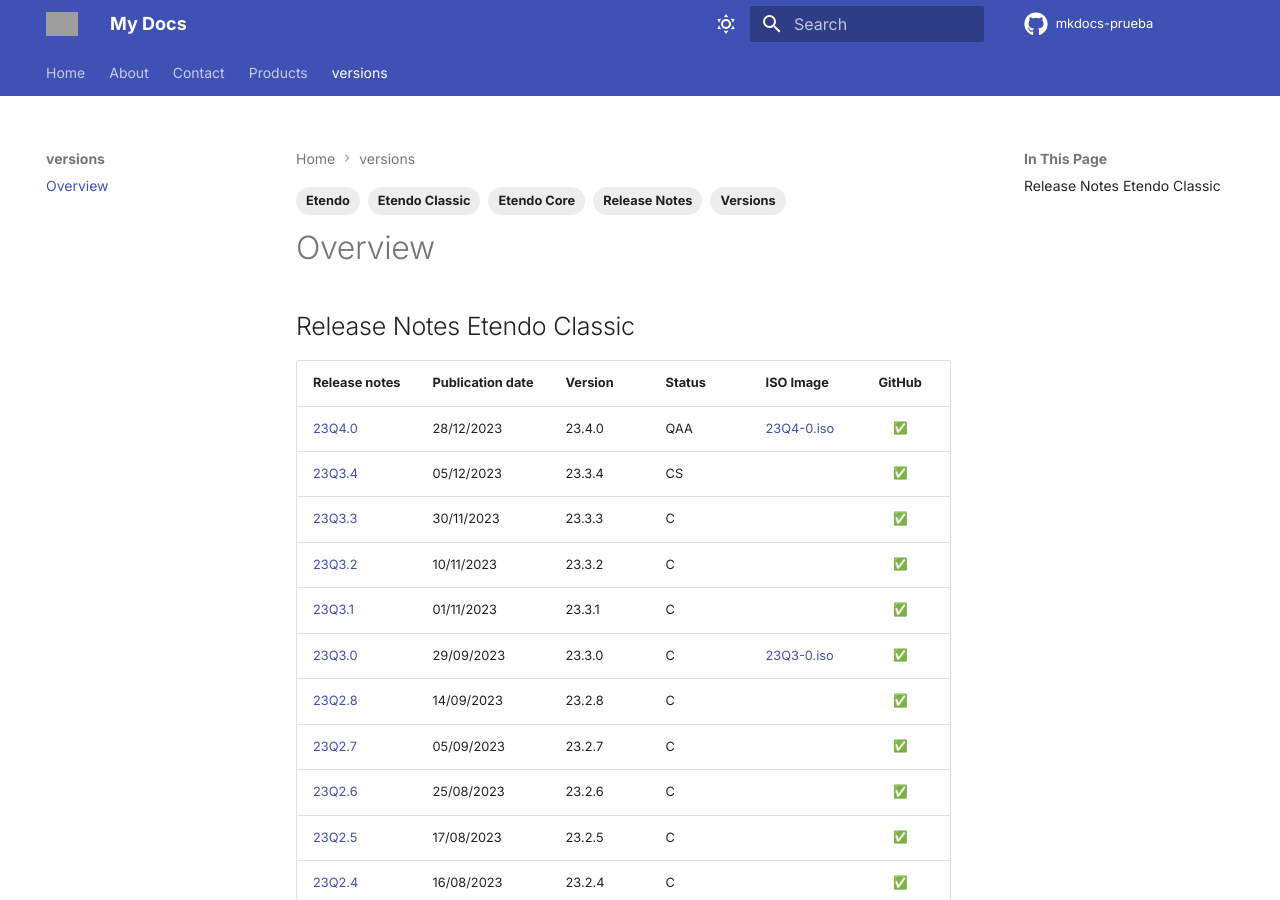
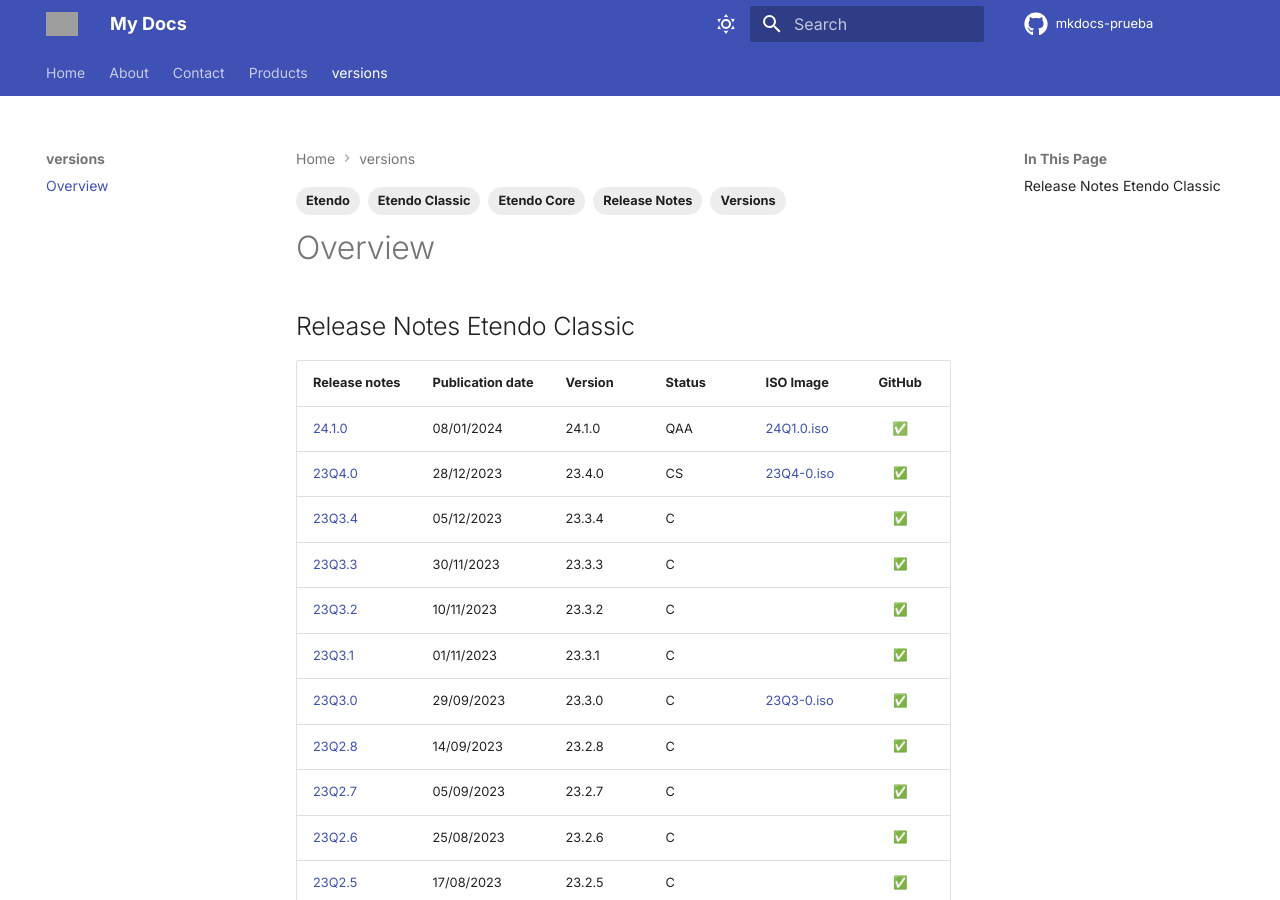
Before and after one commit to facumoyanosmf/mkdocs-prueba, an MkDocs documentation site: the page built from docs/versions/overview.md, in a window 1280 px wide and 900 px high. Built offline with MkDocs 1.6.1 and Material for MkDocs 9.7.7, drawn with Linux system fonts in a browser that asks for light colours; emoji names are drawn with the system emoji font; comment, search, counter and statistics services are not loaded; the version menu is left out; grey boxes are pictures that could not be loaded.

Commit message:
Publish new plugin version: 24.1.0 📄

```diff
--- a/docs/versions/overview.md
+++ b/docs/versions/overview.md
@@ -12,8 +12,9 @@
 
 | Release notes | Publication date | Version | Status | ISO Image | GitHub |
 | ---           | ---              | ---     | ---    | ---       | :---:  |
-| [23Q4.0](../23Q4-0) | 28/12/2023 | 23.4.0 | QAA	| [23Q4-0.iso](https://etendo-appliances.s3.eu-west-1.amazonaws.com/etendo/iso/etendo-23Q4.0.iso) | :white_check_mark:|
-| [23Q3.4](../23Q3-4) | 05/12/2023 | 23.3.4 | CS | | :white_check_mark:|
+| [24.1.0](https://github.com/facumoyanosmf/mkdocs-prueba/releases/tag/pubished){target="_blank"} | 08/01/2024 | 24.1.0 | QAA | [24Q1.0.iso](https://etendo-appliances.s3.eu-west-1.amazonaws.com/etendo/iso/etendo-24.1.0.iso){target="_blank"} | ✅ |
+| [23Q4.0](../23Q4-0) | 28/12/2023 | 23.4.0 | CS	| [23Q4-0.iso](https://etendo-appliances.s3.eu-west-1.amazonaws.com/etendo/iso/etendo-23Q4.0.iso) | :white_check_mark:|
+| [23Q3.4](../23Q3-4) | 05/12/2023 | 23.3.4 | C | | :white_check_mark:|
 | [23Q3.3](../23Q3-3) | 30/11/2023 | 23.3.3 | C | | :white_check_mark:|
 | [23Q3.2](../23Q3-2) | 10/11/2023 | 23.3.2 | C	| | :white_check_mark:|
 | [23Q3.1](../23Q3-1) | 01/11/2023 | 23.3.1 | C	| | :white_check_mark:|
```
